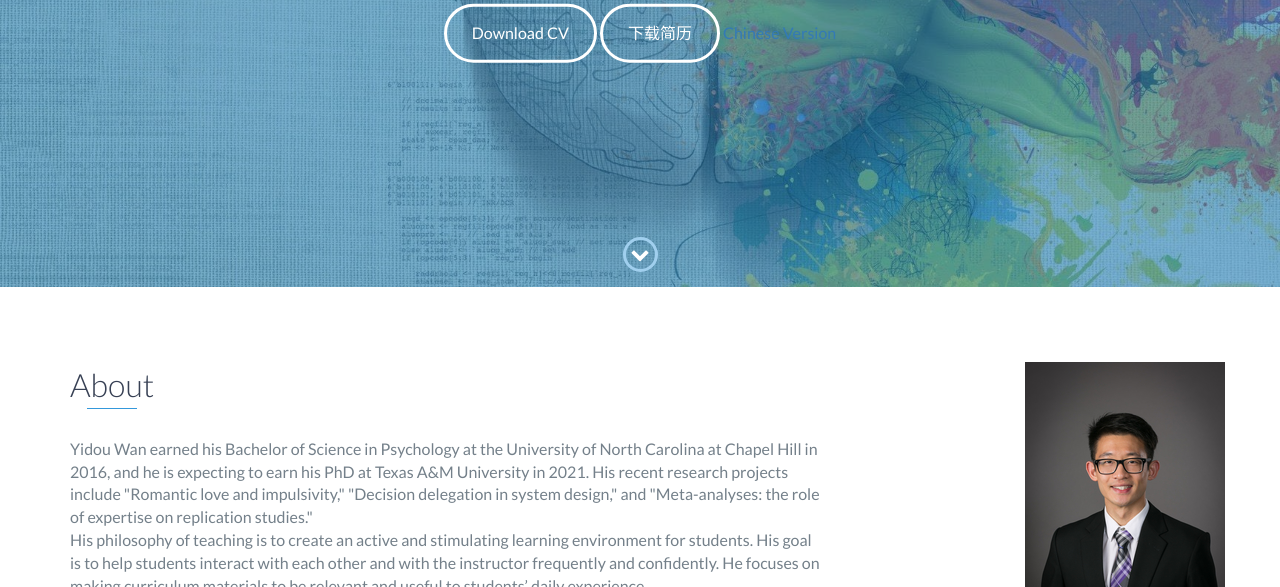
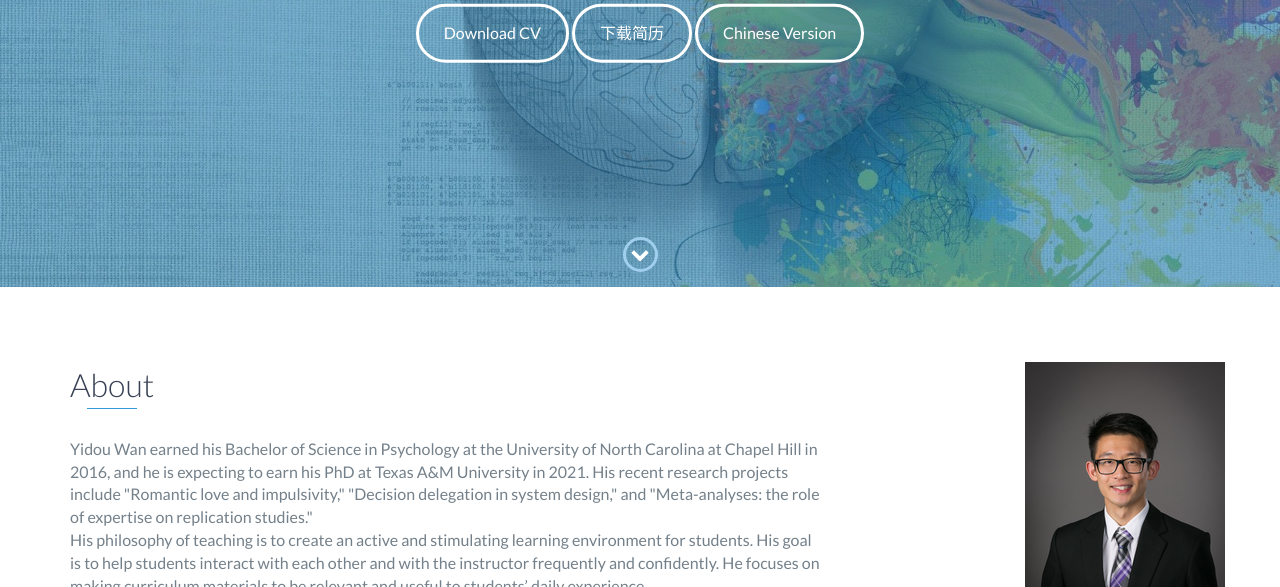
Before and after one commit to yidouwan/yidouwan.github.io, a website: page index.html in a window 1280 px wide. Shown: the part 513-1100 px from the top of the page. Drawn offline with nearby package versions, Linux system fonts and the light colour scheme.

Commit message:
Update index.html

```diff
--- a/index.html
+++ b/index.html
@@ -53,7 +53,7 @@
             <h2>Psychology PhD Candidate|Texas A&M University</h2>
             <a href="Yidou Wan vitae (teaching focused).pdf" target="_blank" class="btn-rounded-white">Download CV</a>
             <a href="万一豆-履历cv.pdf" target="_blank" class="btn-rounded-white">下载简历</a>
-            <a href="http://yidouwan.gitee.io/portfolio/">Chinese Version</a>
+            <a href="http://yidouwan.gitee.io/portfolio/" target="_blank" class="btn-rounded-white">Chinese Version</a>
         </div>
         <!-- End #lead-content -->
 
```
